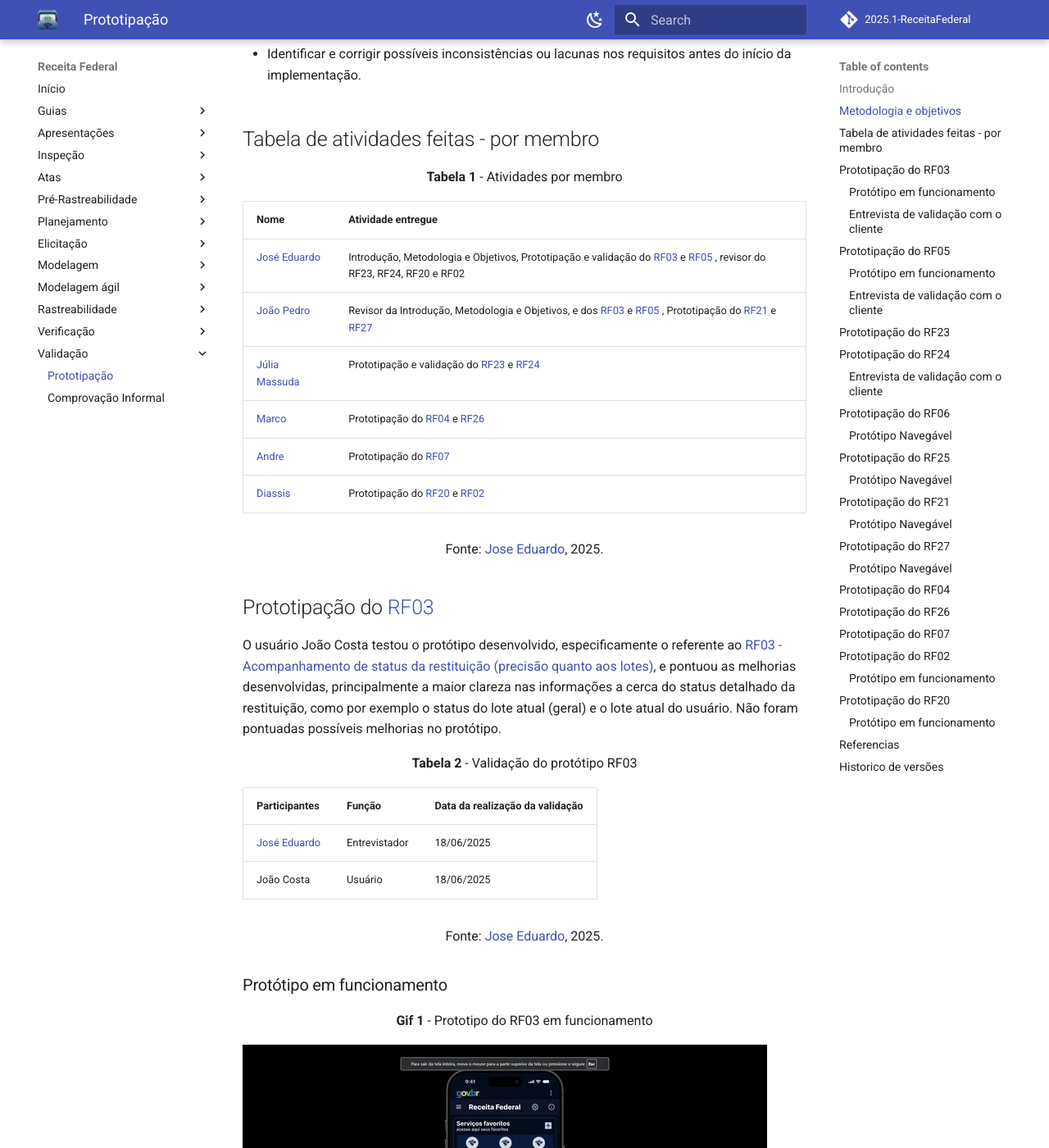
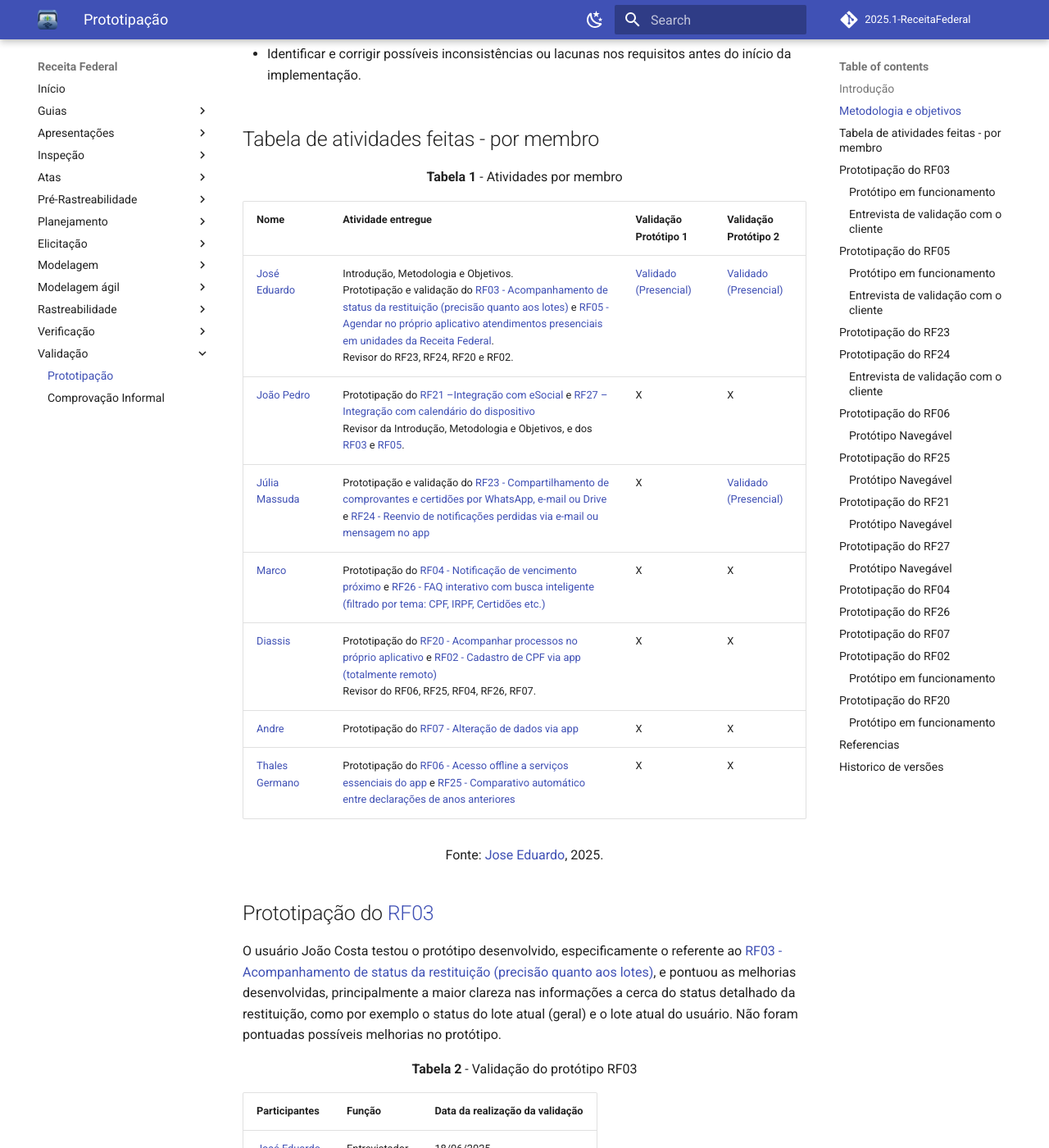
Before and after one commit to Requisitos-de-Software/2025.1-Meu-INSS, an MkDocs documentation site: the page built from docs/validacao/prototipacao.md, in a window 1280 px wide and 1400 px high, scrolled down 801 px. Shown: the whole window at 82% size. Built offline with MkDocs 1.6.1 and Material for MkDocs 9.7.7, drawn with Linux system fonts in a browser that asks for light colours; comment, search, counter and statistics services are not loaded; some of the changed text lies outside the part shown.

Commit message:
organizando a tabela de atividades dos membros

```diff
--- a/docs/validacao/prototipacao.md
+++ b/docs/validacao/prototipacao.md
@@ -21,14 +21,15 @@
 
 <p style="text-align: center"><b>Tabela 1</b> - Atividades por membro</p>
 
-|Nome                                                | Atividade entregue                        |
-| -------------------------------------------------- | ----------------------------------------- |
-| [José Eduardo](https://github.com/jevprado)        | Introdução, Metodologia e Objetivos, Prototipação e validação do [RF03](https://requisitos-de-software.github.io/2025.1-ReceitaFederal/elicitacao/requisitos-elicitados/) e [RF05](https://requisitos-de-software.github.io/2025.1-ReceitaFederal/elicitacao/requisitos-elicitados/) , revisor do RF23, RF24, RF20 e RF02     |
-| [João Pedro](https://github.com/JpRodrigues2)       | Revisor da Introdução, Metodologia e Objetivos, e dos [RF03](https://requisitos-de-software.github.io/2025.1-ReceitaFederal/elicitacao/requisitos-elicitados/) e [RF05](https://requisitos-de-software.github.io/2025.1-ReceitaFederal/elicitacao/requisitos-elicitados/) , Prototipação do [RF21](https://requisitos-de-software.github.io/2025.1-ReceitaFederal/elicitacao/requisitos-elicitados/) e [RF27](https://requisitos-de-software.github.io/2025.1-ReceitaFederal/elicitacao/requisitos-elicitados/)   |
-| [Júlia Massuda](https://github.com/JuliaReis18)      | Prototipação e validação do [RF23](https://requisitos-de-software.github.io/2025.1-ReceitaFederal/elicitacao/requisitos-elicitados/) e [RF24](https://requisitos-de-software.github.io/2025.1-ReceitaFederal/elicitacao/requisitos-elicitados/)   |
-| [Marco](https://github.com/marcomarquesdc)      | Prototipação  do [RF04](https://requisitos-de-software.github.io/2025.1-ReceitaFederal/elicitacao/requisitos-elicitados/) e [RF26](https://requisitos-de-software.github.io/2025.1-ReceitaFederal/elicitacao/requisitos-elicitados/)   |
-| [Andre](https://github.com/Andrewslopes)      | Prototipação do [RF07](https://requisitos-de-software.github.io/2025.1-ReceitaFederal/elicitacao/requisitos-elicitados/) |
-| [Diassis](https://github.com/Diaxiz)      | Prototipação do [RF20](https://requisitos-de-software.github.io/2025.1-ReceitaFederal/elicitacao/requisitos-elicitados/) e [RF02](https://requisitos-de-software.github.io/2025.1-ReceitaFederal/elicitacao/requisitos-elicitados/)   |
+|Nome                                                | Atividade entregue                        | Validação Protótipo 1 | Validação Protótipo 2 |
+| -------------------------------------------------- | ----------------------------------------- | --------------------- | --------------------- |
+| [José Eduardo](https://github.com/jevprado)        | Introdução, Metodologia e Objetivos. <br> Prototipação e validação do [RF03 - Acompanhamento de status da restituição (precisão quanto aos lotes) ](https://requisitos-de-software.github.io/2025.1-ReceitaFederal/elicitacao/requisitos-elicitados/) e [RF05 - Agendar no próprio aplicativo atendimentos presenciais em unidades da Receita Federal](https://requisitos-de-software.github.io/2025.1-ReceitaFederal/elicitacao/requisitos-elicitados/). <br>  Revisor do RF23, RF24, RF20 e RF02.     | [Validado (Presencial)](https://requisitos-de-software.github.io/2025.1-ReceitaFederal/validacao/prototipacao/#entrevista-de-validacao-com-o-cliente) | [Validado (Presencial)](https://requisitos-de-software.github.io/2025.1-ReceitaFederal/validacao/prototipacao/#entrevista-de-validacao-com-o-cliente_1)  |
+| [João Pedro](https://github.com/JpRodrigues2)      | Prototipação do [RF21 –Integração com eSocial](https://requisitos-de-software.github.io/2025.1-ReceitaFederal/elicitacao/requisitos-elicitados/) e [RF27 – Integração com calendário do dispositivo](https://requisitos-de-software.github.io/2025.1-ReceitaFederal/elicitacao/requisitos-elicitados/) <br>  Revisor da Introdução, Metodologia e Objetivos, e dos [RF03](https://requisitos-de-software.github.io/2025.1-ReceitaFederal/elicitacao/requisitos-elicitados/) e [RF05](https://requisitos-de-software.github.io/2025.1-ReceitaFederal/elicitacao/requisitos-elicitados/). | X | X |
+| [Júlia Massuda](https://github.com/JuliaReis18)    | Prototipação e validação do [RF23 - Compartilhamento de comprovantes e certidões por WhatsApp, e-mail ou Drive](https://requisitos-de-software.github.io/2025.1-ReceitaFederal/elicitacao/requisitos-elicitados/) e [RF24 - Reenvio de notificações perdidas via e-mail ou mensagem no app](https://requisitos-de-software.github.io/2025.1-ReceitaFederal/elicitacao/requisitos-elicitados/) | X | [Validado (Presencial)](https://requisitos-de-software.github.io/2025.1-ReceitaFederal/validacao/prototipacao/#entrevista-de-validacao-com-o-cliente_2) |
+| [Marco](https://github.com/marcomarquesdc)         |  Prototipação  do [RF04 - Notificação de vencimento próximo](https://requisitos-de-software.github.io/2025.1-ReceitaFederal/elicitacao/requisitos-elicitados/) e [RF26 - FAQ interativo com busca inteligente (filtrado por tema: CPF, IRPF, Certidões etc.)](https://requisitos-de-software.github.io/2025.1-ReceitaFederal/elicitacao/requisitos-elicitados/) | X | X |
+| [Diassis](https://github.com/Diaxiz)      | Prototipação do [RF20 - Acompanhar processos no próprio aplicativo](https://requisitos-de-software.github.io/2025.1-ReceitaFederal/elicitacao/requisitos-elicitados/) e [RF02 - Cadastro de CPF via app (totalmente remoto)](https://requisitos-de-software.github.io/2025.1-ReceitaFederal/elicitacao/requisitos-elicitados/)  <br> Revisor do RF06, RF25, RF04, RF26, RF07.    | X | X |
+| [Andre](https://github.com/Andrewslopes)      | Prototipação do [RF07 - Alteração de dados via app](https://requisitos-de-software.github.io/2025.1-ReceitaFederal/elicitacao/requisitos-elicitados/)   | X | X |
+| [Thales Germano](https://github.com/thalesgvl)      | Prototipação do [RF06 - Acesso offline a serviços essenciais do app](https://requisitos-de-software.github.io/2025.1-ReceitaFederal/elicitacao/requisitos-elicitados/) e [RF25 - Comparativo automático entre declarações de anos anteriores ](https://requisitos-de-software.github.io/2025.1-ReceitaFederal/elicitacao/requisitos-elicitados/)    | X | X |
 
 <font size="3"><p style="text-align: center">Fonte: [Jose Eduardo](https://github.com/jevprado), 2025.</p></font>
 
@@ -404,3 +405,4 @@
 | `1.5`   | 22/06/2025 | Prototipação do RF04 e RF26                 |  [Marco](https://github.com/marcomarquesdc) | [Diassis](https://github.com/Diaxiz)
 | `1.6`   | 22/06/2025 | Prototipação do RF07               |  [Andre](https://github.com/Andrewslopes) | [Diassis](https://github.com/Diaxiz)
 | `1.7`   | 22/06/2025 | Prototipação do RF02 E RF20                    |  [Diassis](https://github.com/Diaxiz) | [José Eduardo](https://github.com/jevprado)  |
+| `1.8`   | 22/06/2025 | Organizando tabela de atividades                   |  [Jose Eduardo](https://github.com/jevprado) | [Diassis](https://github.com/Diaxiz)  |
```
